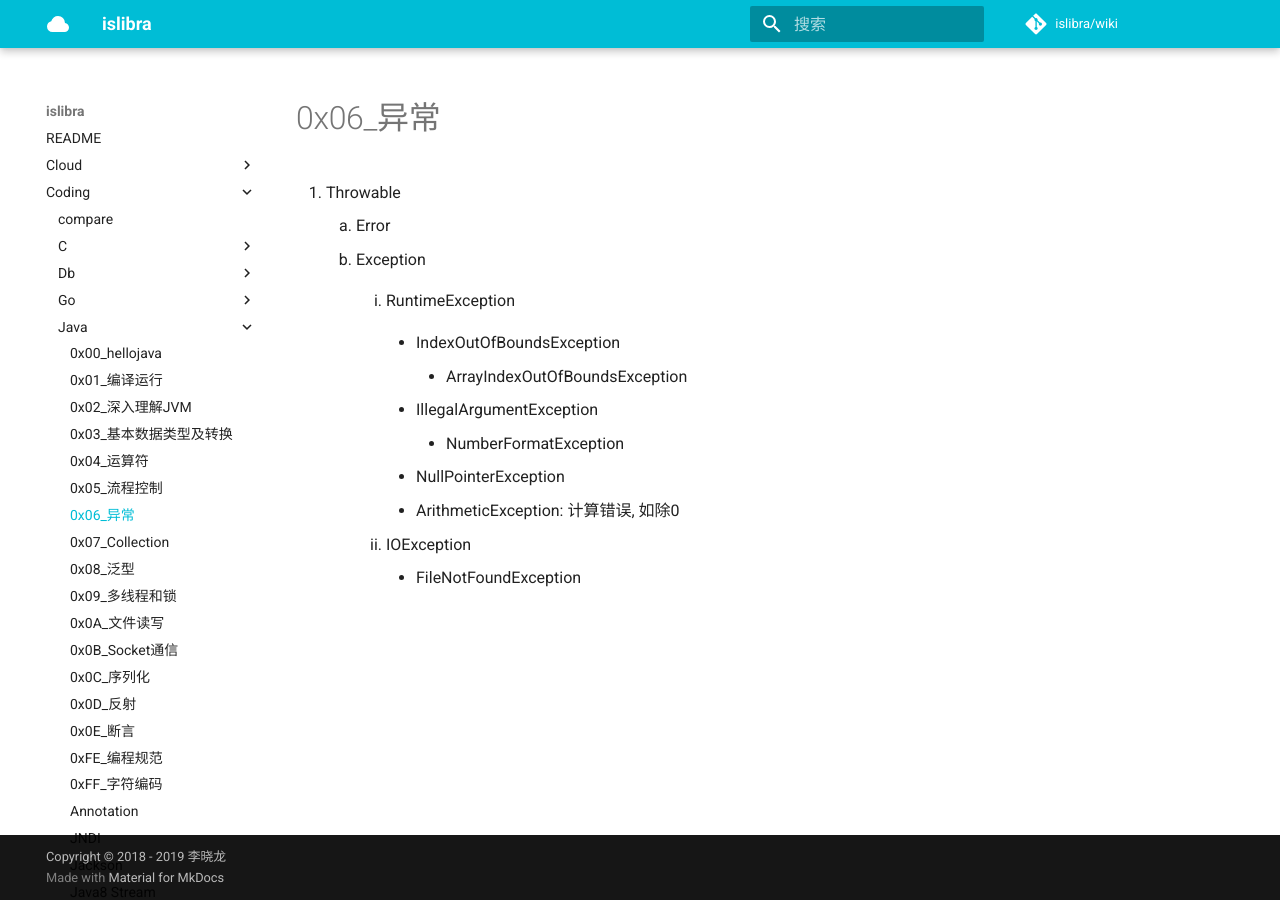
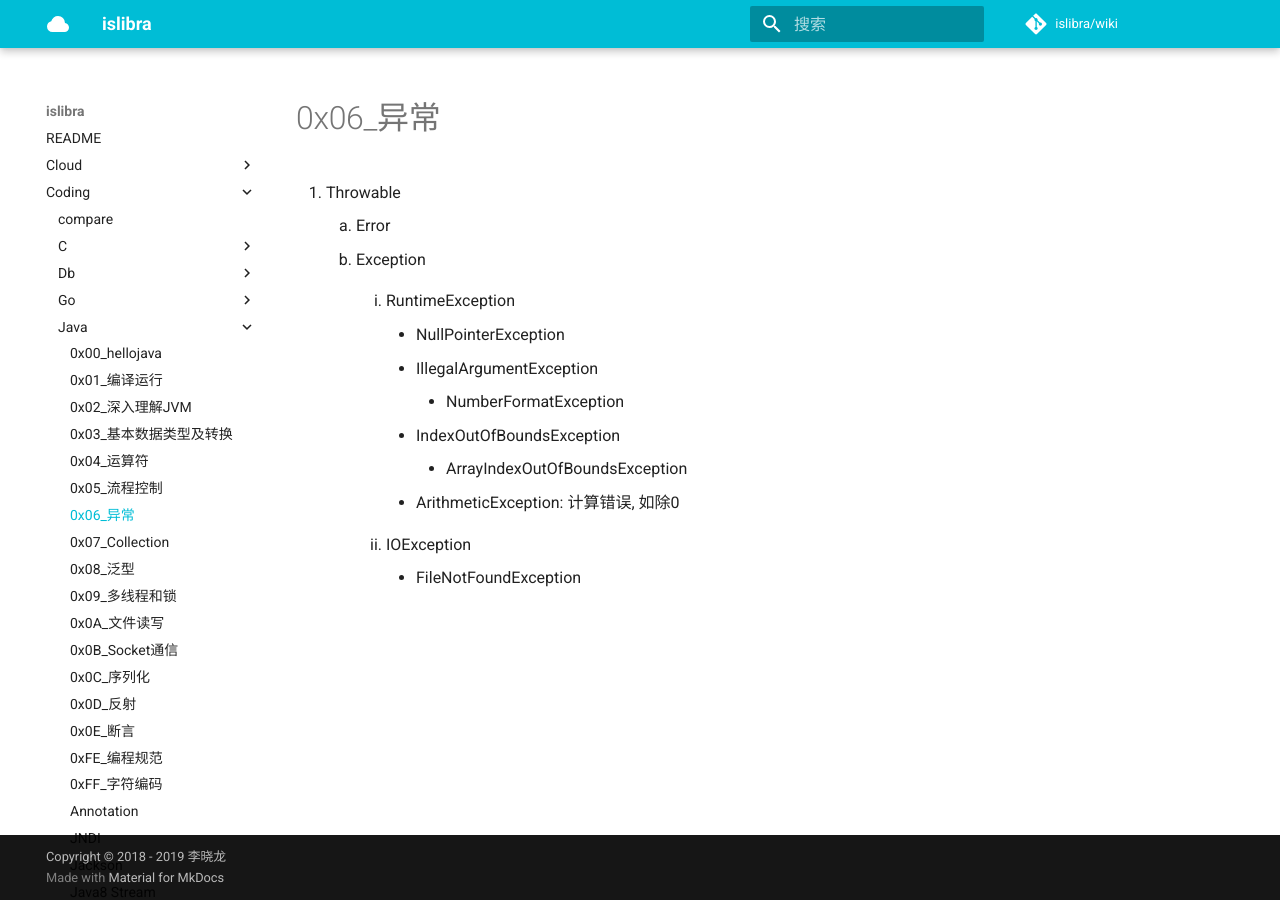
Before and after one commit to islibra/wiki, an MkDocs documentation site: the page built from docs/coding/java/0x06_异常.md, in a window 1280 px wide. Built offline with MkDocs 1.6.1 and Material for MkDocs 9.7.7, drawn with Linux system fonts in a browser that asks for light colours; comment, search, counter and statistics services are not loaded.

Commit message:
Update 0x06_异常.md

```diff
--- a/docs/coding/java/0x06_异常.md
+++ b/docs/coding/java/0x06_异常.md
@@ -4,13 +4,13 @@
     2. Error
     2. Exception
         3. RuntimeException
+            - NullPointerException
+            - IllegalArgumentException
+                - NumberFormatException
+
             - IndexOutOfBoundsException
                 - ArrayIndexOutOfBoundsException
 
-            - IllegalArgumentException
-                - NumberFormatException
-
-            - NullPointerException
             - ArithmeticException: 计算错误, 如除0
 
         3. IOException
```
